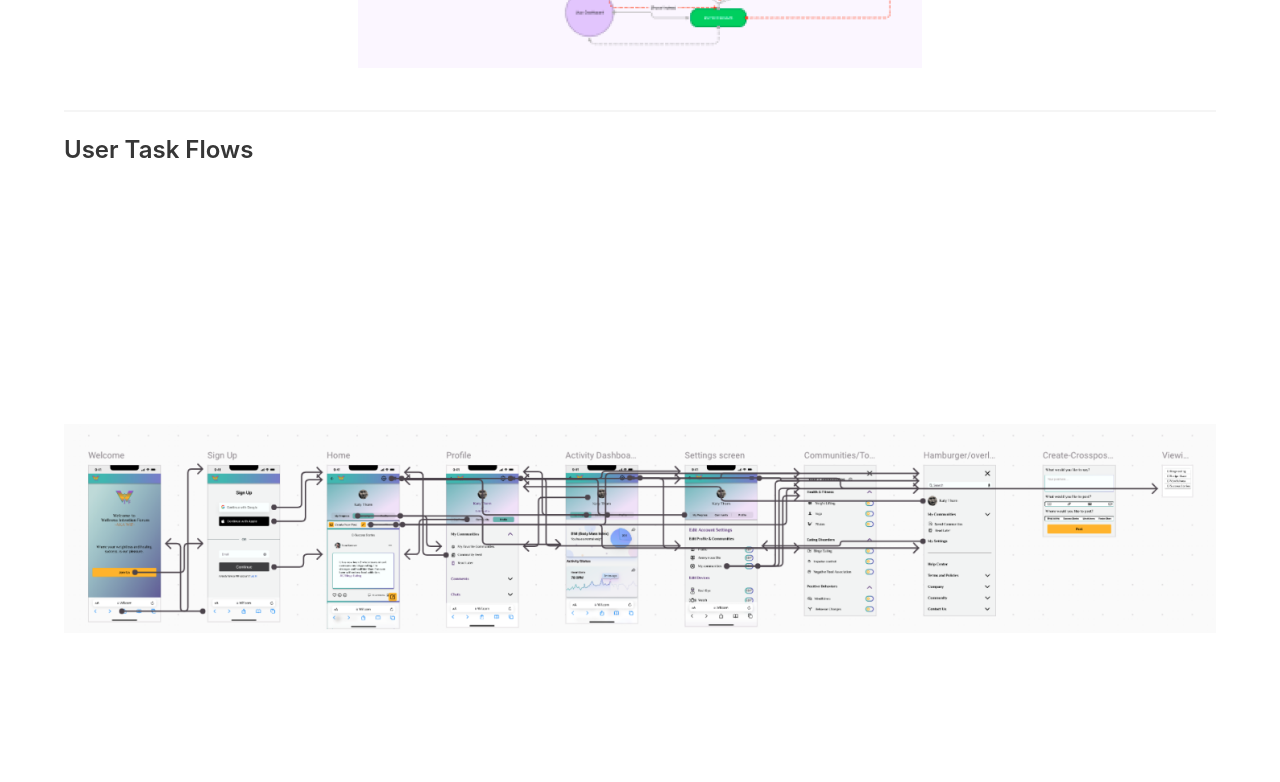
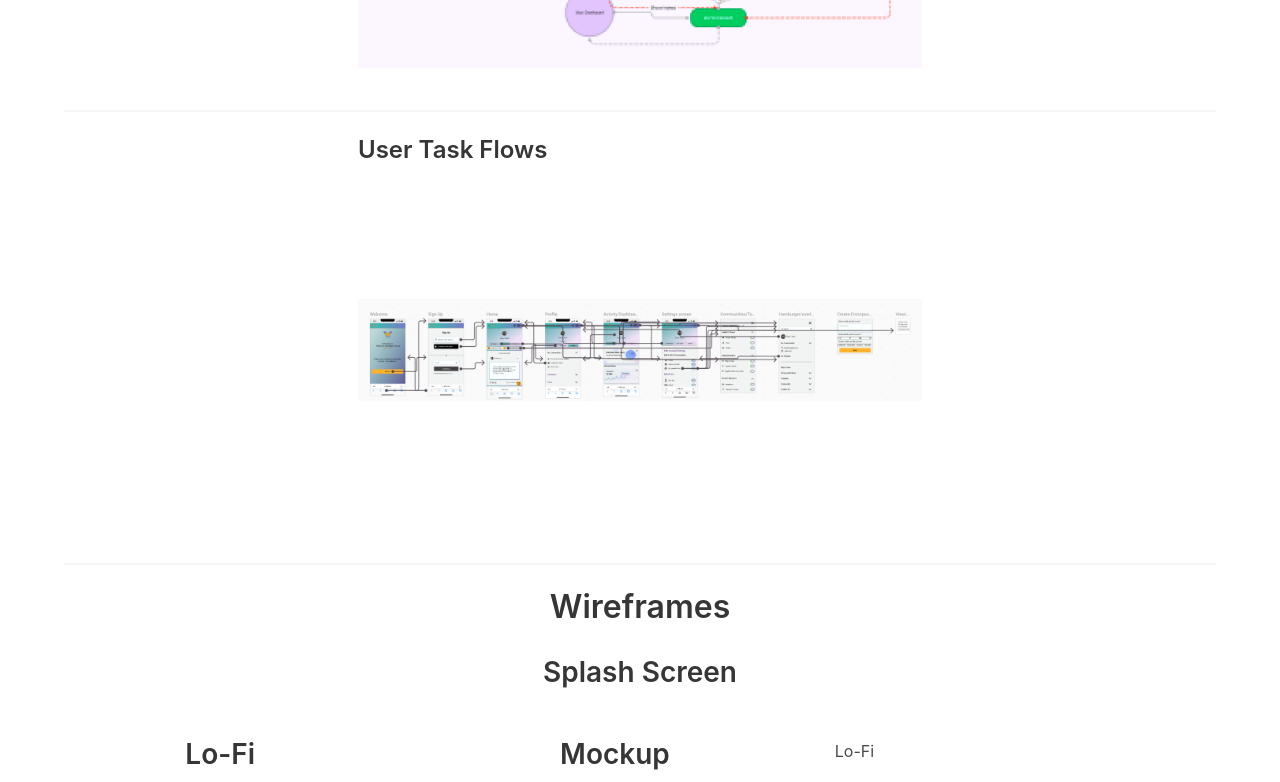
Before and after one commit to Morticia007/bulma-portfolio, a React (Create React App) app: page /work in a window 1280 px wide. Shown: the part 9140-9922 px from the top of the page. Built offline with nearby package versions, Linux system fonts and the light colour scheme.

Commit message:
Center user task flows

```diff
--- a/src/Work.js
+++ b/src/Work.js
@@ -382,7 +382,7 @@ function Work() {
         </div>
         <div className='content container'>
           <div className='columns'>
-            <div className='column'>
+            <div className='column is-half is-offset-one-quarter has-text-left'>
               <h3>User Task Flows</h3>
               <img alt='user task flows' src={TaskFlows} />
             </div>
```
